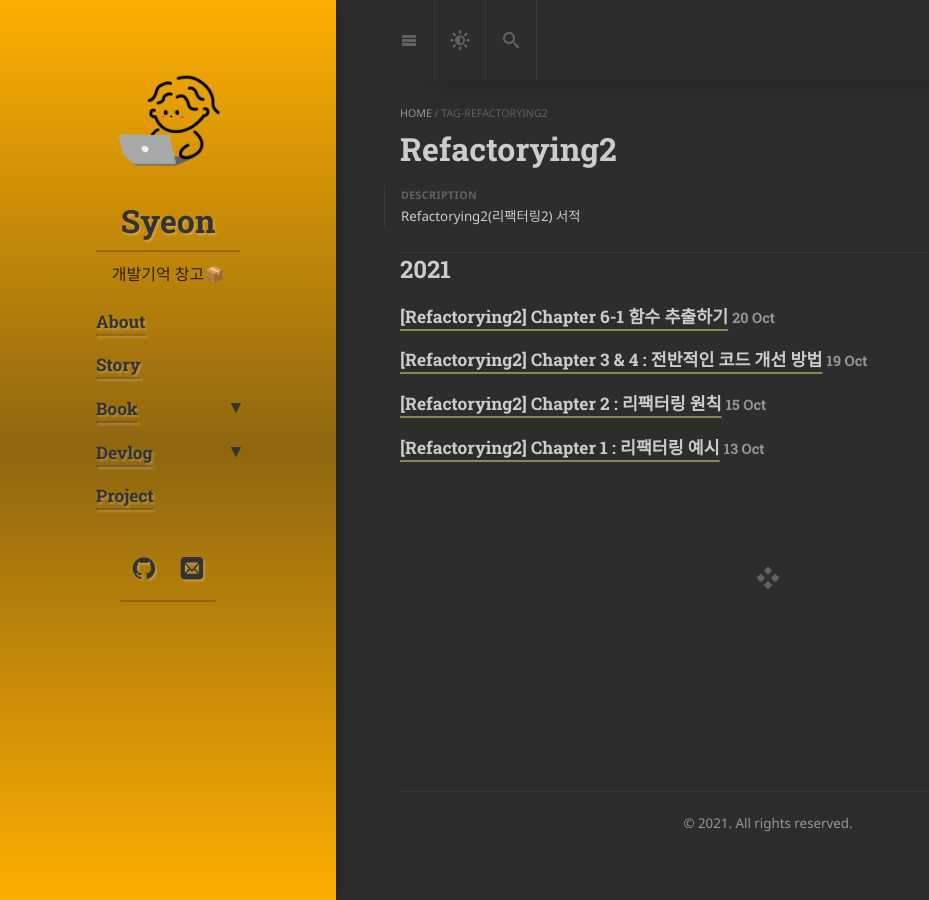
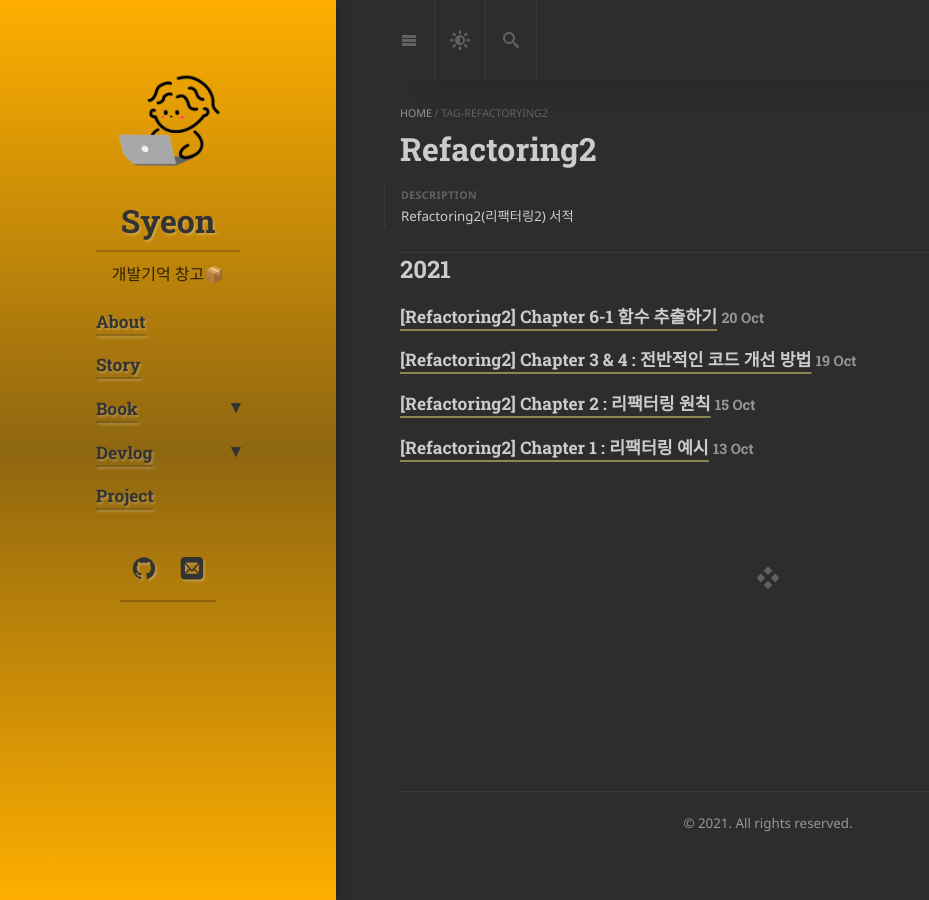
Before and after one commit to syeon2/syeon2.github.io, a Jekyll site: the page built from _featured_tags/refactorying2.md, in a window 1280 px wide. Shown: the whole page, without its empty margins (0-929 px from the left). Built offline with Jekyll 4.4.1, drawn with Linux system fonts in a browser that asks for light colours; cached includes are drawn as plain includes; nearby versions of some CDN libraries; some web fonts are replaced; library files that are not in the unit come from our copies.

Commit message:
오타 수정

```diff
--- a/_featured_tags/refactorying2.md
+++ b/_featured_tags/refactorying2.md
@@ -1,11 +1,11 @@
 ---
 layout: tag-list
 type: tag
-title: Refactorying2
-slug: refactorying2
+title: Refactoring2
+slug: refactoring2
 category: book
 sidebar: true
 order: 1
 description: >
-  Refactorying2(리팩터링2) 서적
+  Refactoring2(리팩터링2) 서적
 ---
--- a/_posts/book/refactorying2/2021-10-13-page23-51.md
+++ b/_posts/book/refactorying2/2021-10-13-page23-51.md
@@ -1,9 +1,9 @@
 ---
 layout: post
-title: "[Refactorying2] Chapter 1 : 리팩터링 예시"
+title: "[Refactoring2] Chapter 1 : 리팩터링 예시"
 subtitle: "리펙터링 : 첫번째 예시"
 categories: book
-tags: refactorying2
+tags: refactoring2
 ---
 
 > chapter 1 리펙터링 : 첫번째 예시를 읽고..
--- a/_posts/book/refactorying2/2021-10-15-chapter2.md
+++ b/_posts/book/refactorying2/2021-10-15-chapter2.md
@@ -1,9 +1,9 @@
 ---
 layout: post
-title: "[Refactorying2] Chapter 2 : 리팩터링 원칙"
+title: "[Refactoring2] Chapter 2 : 리팩터링 원칙"
 subtitle: "리팩터링 원칙"
 categories: book
-tags: refactorying2
+tags: refactoring2
 ---
 
 > chapter 2 리펙터링 원칙을 읽고...
--- a/_posts/book/refactorying2/2021-10-19-chapter3-4.md
+++ b/_posts/book/refactorying2/2021-10-19-chapter3-4.md
@@ -1,12 +1,12 @@
 ---
 layout: post
-title: "[Refactorying2] Chapter 3 & 4 : 전반적인 코드 개선 방법"
+title: "[Refactoring2] Chapter 3 & 4 : 전반적인 코드 개선 방법"
 subtitle: "코드에서 나는 악취 & 테스트 구축하기"
 categories: book
-tags: refactorying2
+tags: refactoring2
 ---
 
-> Refactorying2 chapter 3과 4를 읽고..
+> Refactoring2 chapter 3과 4를 읽고..
 
 <!---more--->
 
--- a/_posts/book/refactorying2/2021-10-20-chaper6-1.md
+++ b/_posts/book/refactorying2/2021-10-20-chaper6-1.md
@@ -1,9 +1,9 @@
 ---
 layout: post
-title: "[Refactorying2] Chapter 6-1 함수 추출하기"
+title: "[Refactoring2] Chapter 6-1 함수 추출하기"
 subtitle: "함수 추출하기"
 categories: book
-tags: refactorying2
+tags: refactoring2
 ---
 
 > chapter 6-1 함수 추출하기에 대한 생각 정리🤔
```
Also changed, not shown: other parts of _posts/book/refactorying2/2021-10-13-page23-51.md (+3 -3 lines).
